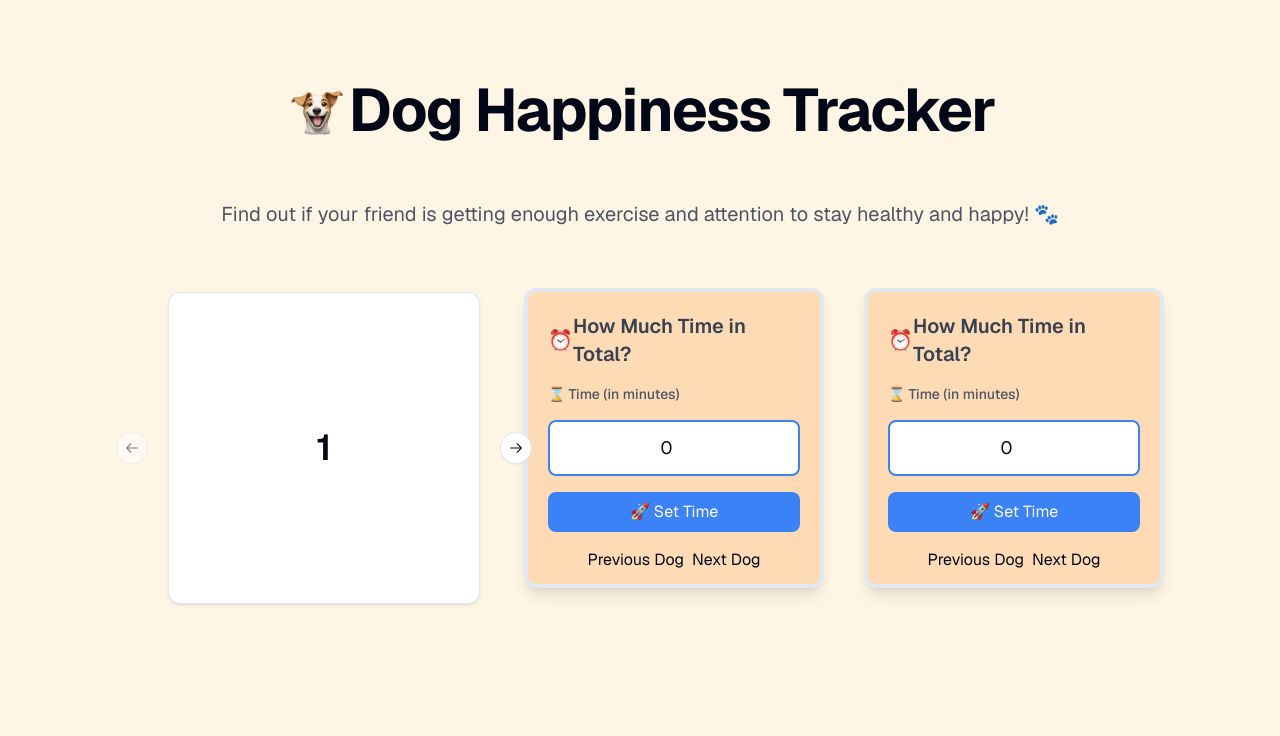
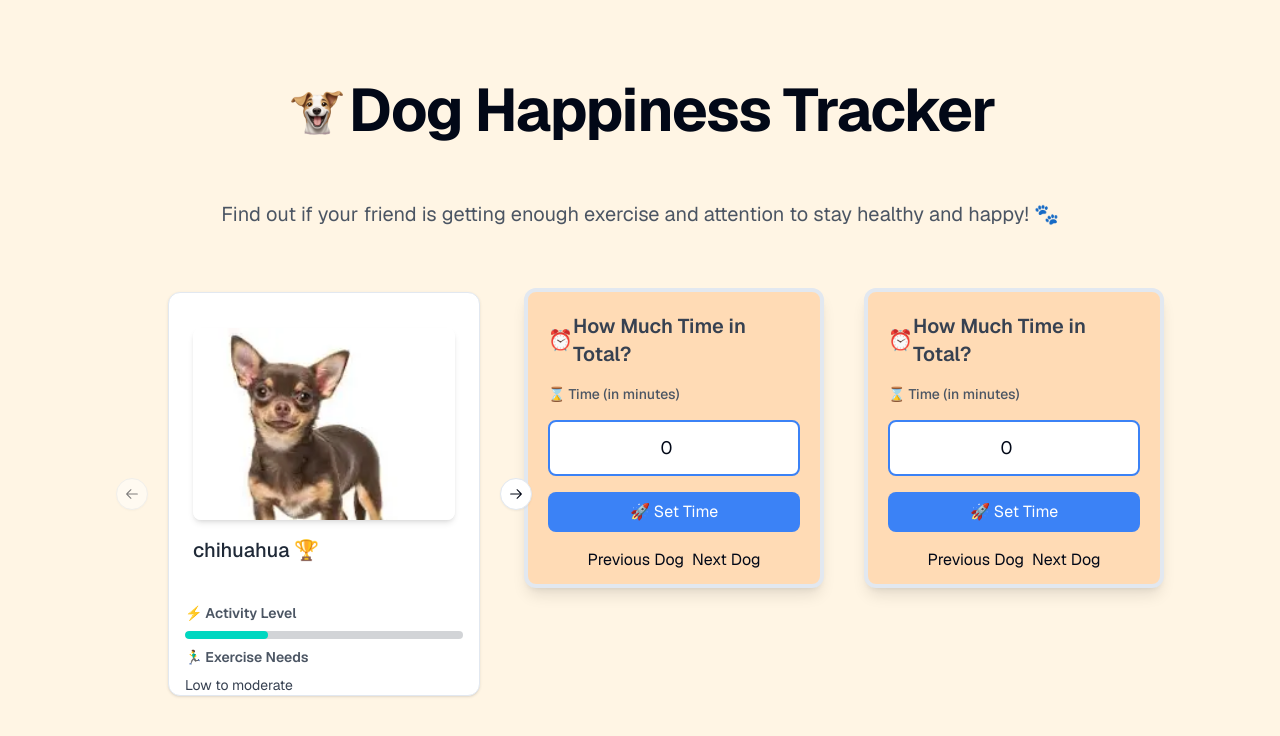
Before and after one commit to Giorgiod91/IsMyDogHappy, a Next.js app: page / in a window 1280 px wide. Shown: the top 736 px of the page. Built offline with nearby package versions, Linux system fonts and the light colour scheme.

Commit message:
modifying shadcn carusell to match my old card

```diff
--- a/src/app/components/DogRace.tsx
+++ b/src/app/components/DogRace.tsx
@@ -31,8 +31,35 @@ function DogRace({ susge, susge2 }: { susge: string; susge2: string }) {
             <div className="p-1">
               <Card>
                 <CardContent className="flex aspect-square items-center justify-center p-6">
-                  <span className="text-4xl font-semibold">{index + 1}</span>
+                  <div className="flex flex-col">
+                    <img
+                      src={DogRaces[currentIndex]?.img}
+                      alt="dograce"
+                      className="mb-4 h-48 w-full rounded-lg object-cover shadow-md"
+                    />
+                    <p className="mb-1 text-xl font-medium text-gray-800">
+                      {DogRaces[currentIndex]?.name} 🏆
+                    </p>
+                  </div>
                 </CardContent>
+                <div className="flex w-full flex-col space-y-2 px-4">
+                  <p className="text-sm font-semibold text-gray-600">
+                    ⚡ Activity Level
+                  </p>
+                  <progress
+                    className="progress progress-accent w-full"
+                    value={DogRaces[currentIndex]?.activity_level}
+                    max="100"
+                  ></progress>
+
+                  <p className="text-sm font-semibold text-gray-600">
+                    🏃‍♂️ Exercise Needs
+                  </p>
+                  <p className="text-sm text-gray-700">
+                    {DogRaces[currentIndex]?.exercise_needs ||
+                      "ℹ️ Information not available"}
+                  </p>
+                </div>
               </Card>
             </div>
           </CarouselItem>
```
